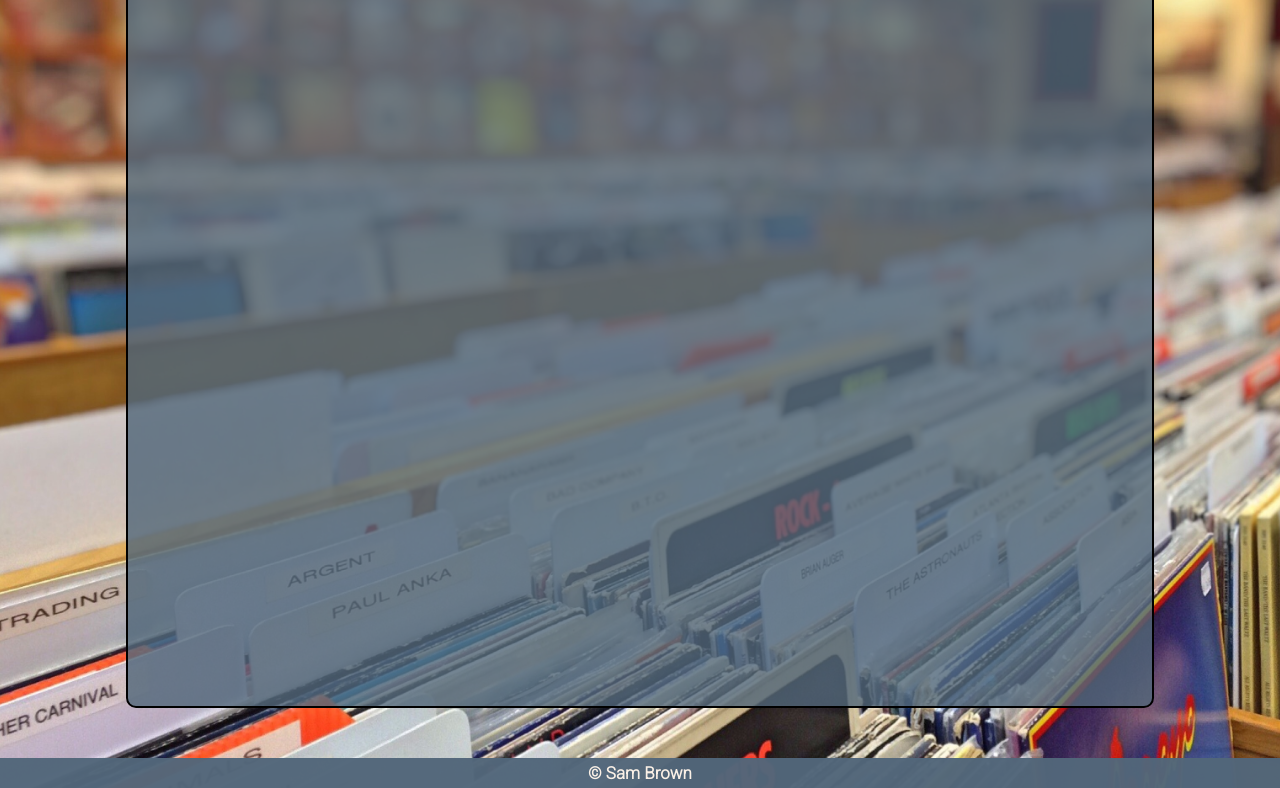
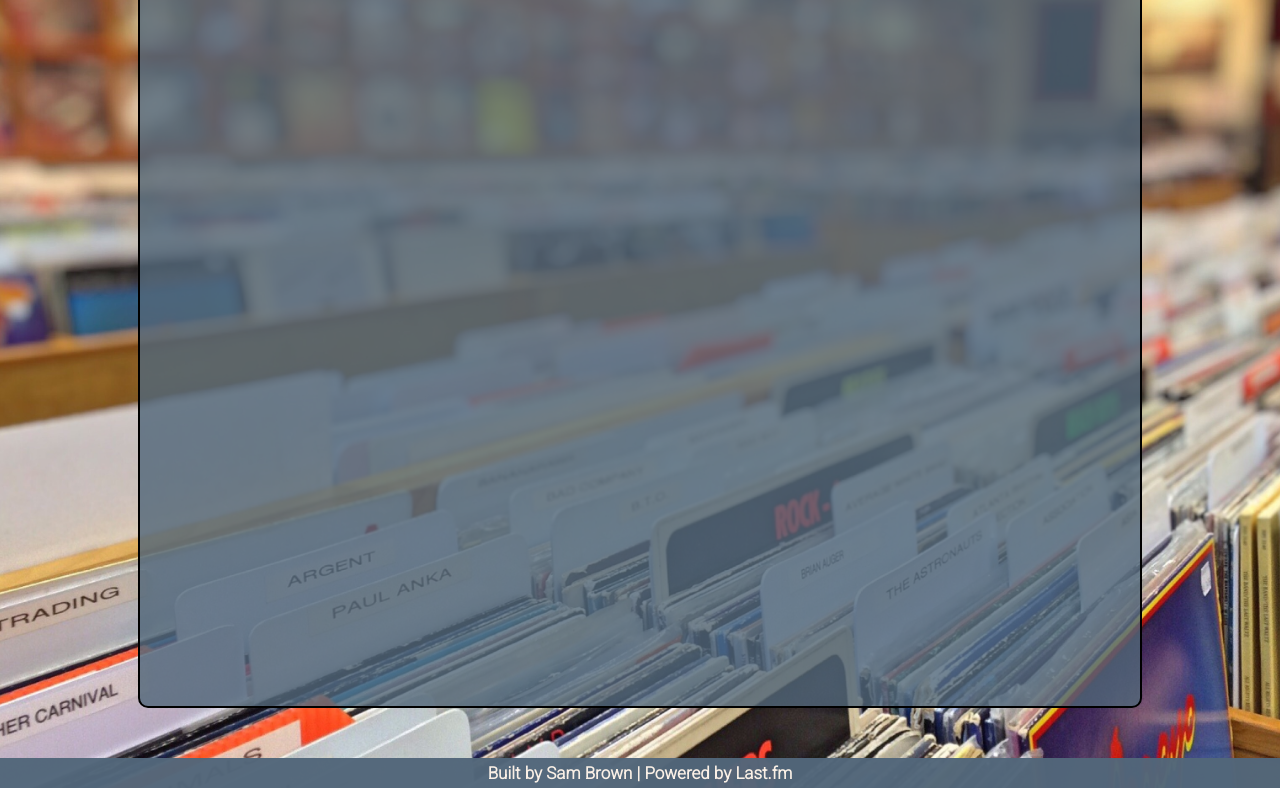
Before and after one commit to Dillonpyle/where-to-start-FE, a React (Create React App) app: page / in a window 1280 px wide. Shown: the part 173-961 px from the top of the page. Built offline with nearby package versions, Linux system fonts and the light colour scheme; the HTML template or start-up script is replaced by a standard one.

Commit message:
changed footer, set max width of main

```diff
--- a/src/App.css
+++ b/src/App.css
@@ -30,6 +30,7 @@ main {
   min-height: 100vh;
   padding-bottom: 20px;
   border: 2px solid black;
+  max-width: 1000px;
 }
 
 p {
--- a/src/App.js
+++ b/src/App.js
@@ -136,7 +136,7 @@ class App extends Component {
           <MainDisplay userInfo={this.state} />
         </main>
         <footer>
-          <h3>© Sam Brown</h3>
+          <h3>Built by Sam Brown | Powered by Last.fm</h3>
         </footer>
       </div>
     );
```
